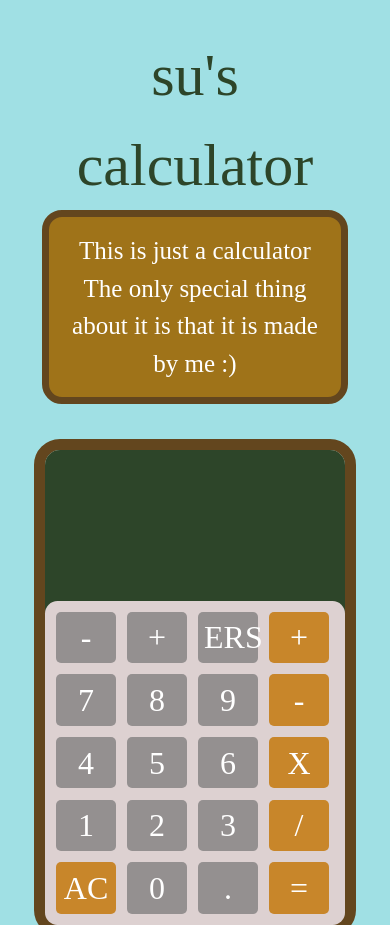
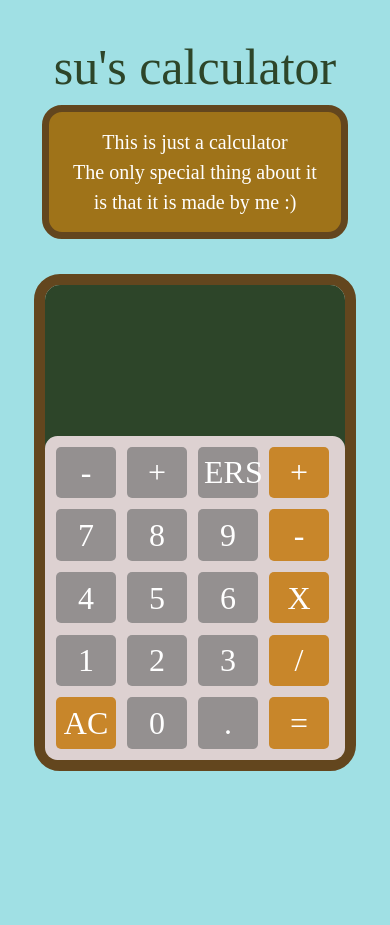
Before and after one commit to suCS23/calculator, a plain HTML site: page index.html in a window 390 px wide. After the commit the page ends 844 px from the top, so only its background shows below. Drawn offline with nearby package versions, Linux system fonts and the light colour scheme; a web font is replaced by a local one.

Commit message:
Added a media query for phones

```diff
--- a/style.css
+++ b/style.css
@@ -6,6 +6,7 @@ body{
     display: flex;
     justify-content: center;
 }
+
 #text{
     margin: 30px;
 }
@@ -37,6 +38,7 @@ body{
     width: 300px;
     outline: 11px solid #63461E;
     border-radius: 15px;
+    margin-bottom: 50px;
 }
 
 #calculator p{
@@ -84,3 +86,13 @@ button {
 .orange {
     background-color: #C8862A;
 }
+
+@media (max-width: 427px){
+    #title{
+        font-size: 50px;
+    }
+
+    #bio{
+        font-size: 20px;
+    }
+}
```
